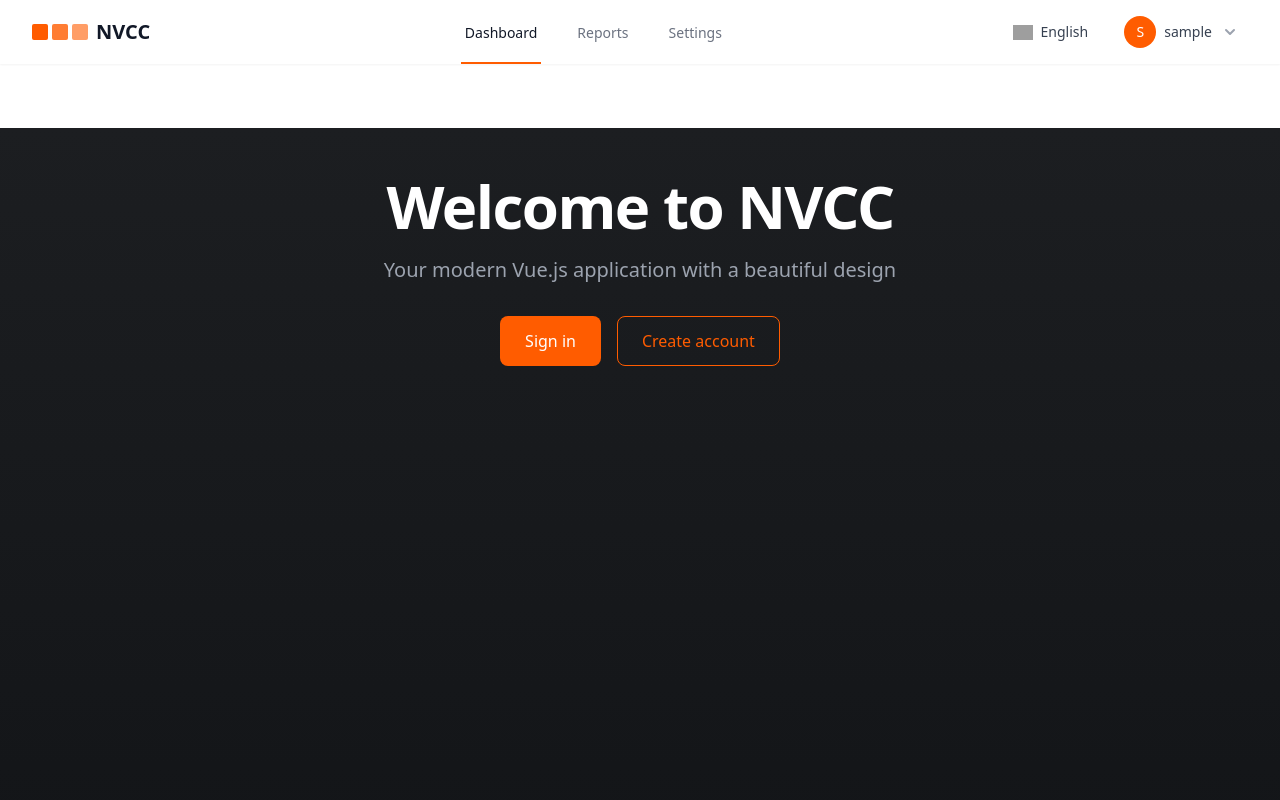
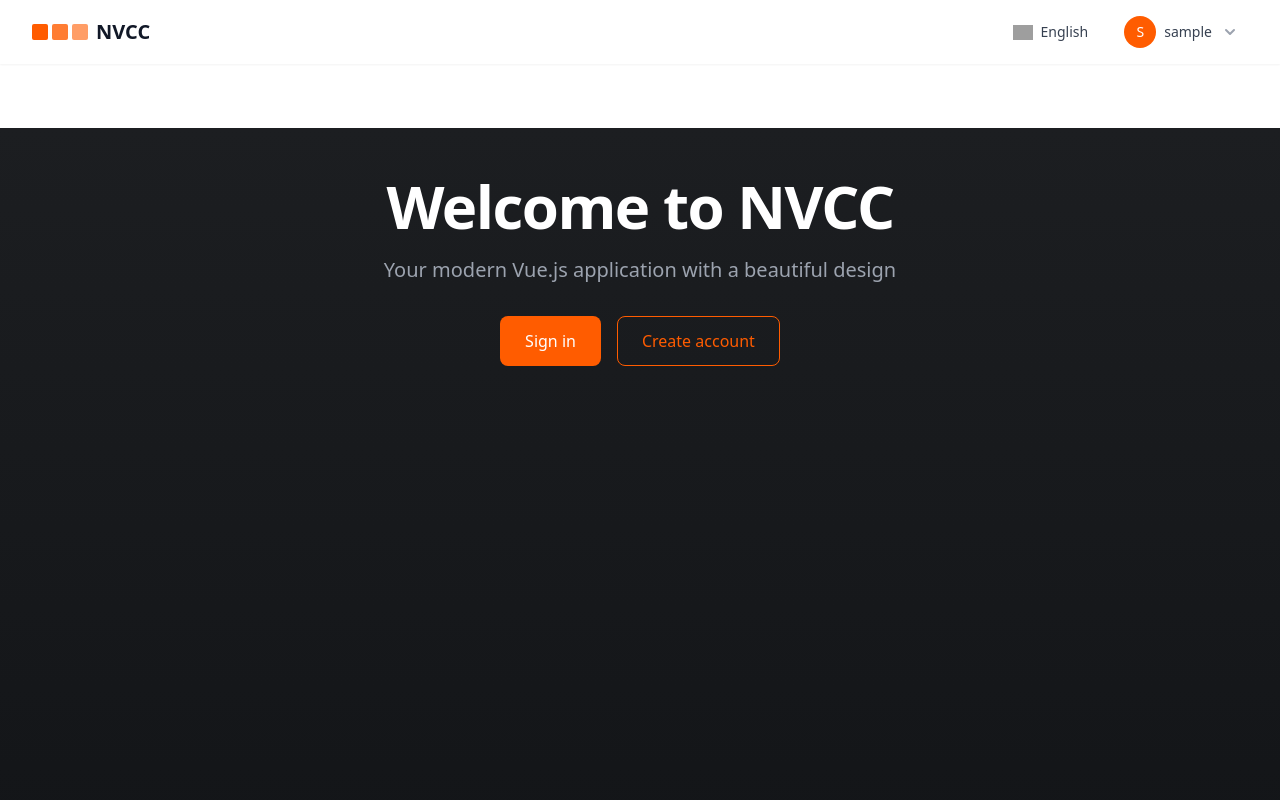
Before and after one commit to armanmishra1000/nvcc, a Vue app: page / in a window 1280 px wide. Shown: the top 800 px of the page. Built offline with nearby package versions, Linux system fonts and the light colour scheme; sample sign-in values are in the browser's storage; grey boxes are pictures that could not be loaded.

Commit message:
refactor: streamline navigation structure
- Remove Reports.vue and Settings.vue components
- Remove redundant navigation links from Header.vue
- Update router configuration to remove unused routes
- Move navigation to sidebar and user dropdown

```diff
--- a/src/components/Header.vue
+++ b/src/components/Header.vue
@@ -16,24 +16,7 @@
 
         <!-- Navigation Links -->
         <div class="hidden sm:ml-6 sm:flex sm:space-x-8" v-if="isAuthenticated()">
-          <router-link
-            to="/dashboard"
-            class="border-orange-500 text-gray-900 inline-flex items-center px-1 pt-1 border-b-2 text-sm font-medium"
-          >
-            Dashboard
-          </router-link>
-          <router-link
-            to="/reports"
-            class="border-transparent text-gray-500 hover:border-gray-300 hover:text-gray-700 inline-flex items-center px-1 pt-1 border-b-2 text-sm font-medium"
-          >
-            Reports
-          </router-link>
-          <router-link
-            to="/settings"
-            class="border-transparent text-gray-500 hover:border-gray-300 hover:text-gray-700 inline-flex items-center px-1 pt-1 border-b-2 text-sm font-medium"
-          >
-            Settings
-          </router-link>
+        <!-- Navigation links removed - now handled by sidebar and user dropdown -->
         </div>
 
         <div v-else class="hidden sm:ml-6 sm:flex sm:space-x-8">
--- a/src/router/index.js
+++ b/src/router/index.js
@@ -9,8 +9,6 @@ import UserCards from '@/views/UserCards.vue'
 import UserFriends from '@/views/UserFriends.vue'
 import UserPrivate from '@/views/UserPrivate.vue'
 import UserTeam from '@/views/UserTeam.vue'
-import Reports from '@/views/Reports.vue'
-import Settings from '@/views/Settings.vue'
 import Payments from '@/views/Payments.vue'
 
 // Simulated auth guard
@@ -41,18 +39,6 @@ const routes = [
     path: '/dashboard',
     name: 'Dashboard',
     component: WalletDashboard,
-    meta: { requiresAuth: true }
-  },
-  {
-    path: '/reports',
-    name: 'Reports',
-    component: Reports,
-    meta: { requiresAuth: true }
-  },
-  {
-    path: '/settings',
-    name: 'Settings',
-    component: Settings,
     meta: { requiresAuth: true }
   },
   {
--- a/src/views/Reports.vue
+++ /dev/null
@@ -1,16 +0,0 @@
-<template>
-  <div class="min-h-screen bg-gray-100 py-6">
-    <div class="max-w-7xl mx-auto px-4 sm:px-6 lg:px-8">
-      <h1 class="text-3xl font-bold text-gray-900">Reports</h1>
-      <div class="mt-6 bg-white shadow rounded-lg p-6">
-        <p class="text-gray-600">Reports dashboard coming soon...</p>
-      </div>
-    </div>
-  </div>
-</template>
-
-<script>
-export default {
-  name: 'Reports'
-}
-</script>
--- a/src/views/Settings.vue
+++ /dev/null
@@ -1,16 +0,0 @@
-<template>
-  <div class="min-h-screen bg-gray-100 py-6">
-    <div class="max-w-7xl mx-auto px-4 sm:px-6 lg:px-8">
-      <h1 class="text-3xl font-bold text-gray-900">Settings</h1>
-      <div class="mt-6 bg-white shadow rounded-lg p-6">
-        <p class="text-gray-600">Settings page coming soon...</p>
-      </div>
-    </div>
-  </div>
-</template>
-
-<script>
-export default {
-  name: 'Settings'
-}
-</script>
```
